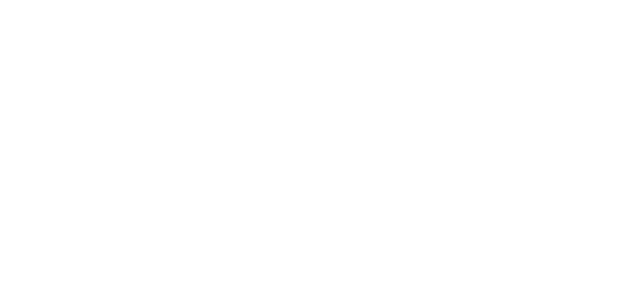
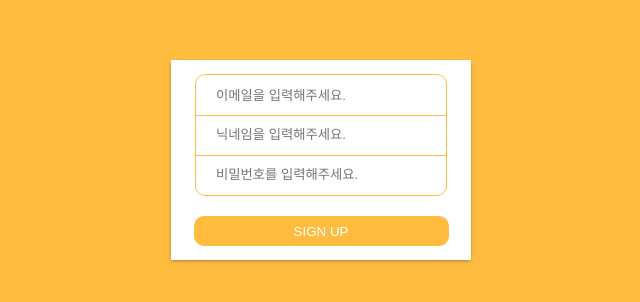
Before and after one commit to Park-Seaweed/codestates-final-project, a React (Create React App) app in the folder frontend/: page /signup in a window 1280 px wide. Before the commit this address had no page. Shown: the part 240-542 px from the top of the page, without its empty margins (319-959 px from the left). Built offline with nearby package versions, Linux system fonts and the light colour scheme.

Commit message:
FEAT: 회원가입 기능 구현

```diff
--- a/frontend/src/api/userApi.js
+++ b/frontend/src/api/userApi.js
@@ -11,4 +11,7 @@
   signOut: (config) => {
     return userApiInstance.post('/auth/logout', {}, config);
   },
+  signUp: (data) => {
+    return userApiInstance.post('/auth/signup', data);
+  },
 };
--- /dev/null
+++ b/frontend/src/pages/SignUpPage.jsx
@@ -0,0 +1,141 @@
+import React, { useState } from 'react';
+import styled from 'styled-components';
+import { useNavigate } from 'react-router-dom';
+
+import { userApi } from '../api/userApi';
+
+const SignUpPage = () => {
+  const navigate = useNavigate();
+  const [signUp, setSignUp] = useState({
+    email: '',
+    nickname: '',
+    password: '',
+  });
+
+  const handleChange = (e) => {
+    const { value, id } = e.target;
+    setSignUp({
+      ...signUp,
+      [id]: value,
+    });
+  };
+
+  console.log(signUp);
+
+  const handleSignUp = async () => {
+    try {
+      const response = await userApi.signUp(signUp);
+      console.log(response);
+      navigate(`/signup/verify`);
+    } catch (error) {
+      console.error(error);
+    }
+  };
+
+  return (
+    <SignInContainer>
+      <SignInBox>
+        <InputBox>
+          <input
+            type='text'
+            id='email'
+            onChange={handleChange}
+            placeholder='이메일을 입력해주세요.'
+          />
+          <input
+            type='text'
+            id='nickname'
+            onChange={handleChange}
+            placeholder='닉네임을 입력해주세요.'
+          />
+          <input
+            type='password'
+            id='password'
+            onChange={handleChange}
+            placeholder='비밀번호를 입력해주세요.'
+          />
+        </InputBox>
+        <StButtonBox>
+          <SignInButton onClick={handleSignUp}>SIGN UP</SignInButton>
+        </StButtonBox>
+      </SignInBox>
+    </SignInContainer>
+  );
+};
+
+export default SignUpPage;
+
+const SignInContainer = styled.div`
+  width: 100%;
+  height: 100vh;
+  background-color: #ffbc3f;
+  display: flex;
+  justify-content: center;
+  align-items: center;
+`;
+
+const SignInBox = styled.div`
+  background-color: white;
+  width: 300px;
+  height: 200px;
+  display: flex;
+  flex-direction: column;
+  justify-content: center;
+  align-items: center;
+  gap: 20px;
+  box-shadow: rgba(50, 50, 93, 0.25) 0px 2px 5px -1px,
+    rgba(0, 0, 0, 0.3) 0px 1px 3px -1px;
+`;
+
+const InputBox = styled.div`
+  width: 70%;
+  height: 110px;
+  display: flex;
+  flex-direction: column;
+  justify-content: center;
+  gap: 8px;
+  padding: 5px 20px;
+  align-items: center;
+  position: relative;
+  border: 1px solid #ffbc3f;
+  border-radius: 10px;
+
+  &:before {
+    content: '';
+    height: 33%;
+    position: absolute;
+    border-top: 1px solid #ffbc3f;
+    border-bottom: 1px solid #ffbc3f;
+
+    top: 33%;
+    left: 0;
+    right: 0;
+  }
+
+  input {
+    width: 100%;
+    height: 100%;
+    outline: none;
+    border: none;
+    padding: 0 10px;
+    z-index: 1;
+  }
+`;
+
+const StButtonBox = styled.div`
+  width: 85%;
+  height: 30px;
+  display: flex;
+  justify-content: center;
+  align-items: center;
+  gap: 5px;
+`;
+
+const SignInButton = styled.button`
+  background-color: #ffbc3f;
+  width: 100%;
+  height: 100%;
+  border: none;
+  border-radius: 10px;
+  color: white;
+`;
--- a/frontend/src/shared/Router.js
+++ b/frontend/src/shared/Router.js
@@ -4,6 +4,7 @@
 import DetailPage from '../pages/DetailPage';
 import MainPage from '../pages/MainPage';
 import SignInPage from '../pages/SignInPage';
+import SignUpPage from '../pages/SignUpPage';
 
 const Router = () => {
   return (
@@ -13,6 +14,7 @@
       <Route path='/detail' element={<DetailPage />} />
       <Route path='/detail/:id' element={<DetailPage />} />
       <Route path='/signin' element={<SignInPage />} />
+      <Route path='/signup' element={<SignUpPage />} />
     </Routes>
   );
 };
```
